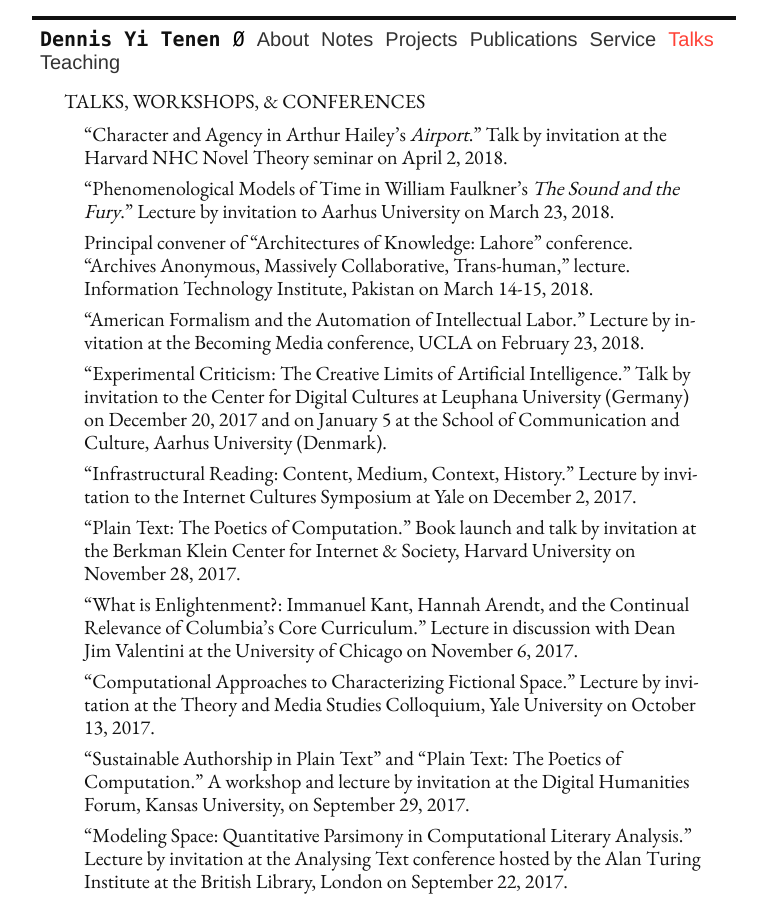
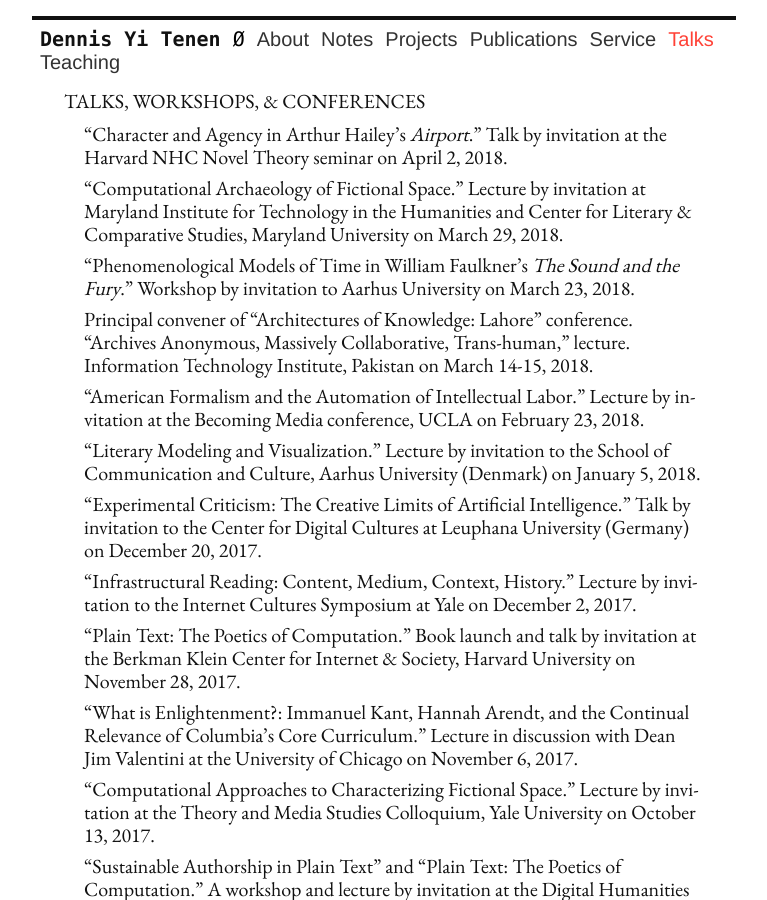
Before and after one commit to denten/denten.github.io, a Jekyll site: the page built from _pages/talks.md, in a window 1280 px wide and 900 px high. Shown: the whole window, without its empty margins (256-1023 px from the left). Built offline with Jekyll 4.4.1, drawn with Linux system fonts in a browser that asks for light colours.

Commit message:
small updates

```diff
--- a/_includes/CV/06-talks.md
+++ b/_includes/CV/06-talks.md
@@ -3,17 +3,22 @@
 
 - "Character and Agency in Arthur Hailey's *Airport*." Talk by invitation at
   the Harvard NHC Novel Theory seminar on April 2, 2018.
+- "Computational Archaeology of Fictional Space." Lecture by invitation at
+  Maryland Institute for Technology in the Humanities and Center for Literary
+& Comparative Studies, Maryland University on March 29, 2018.
 - "Phenomenological Models of Time in William Faulkner's *The Sound and the
-  Fury*." Lecture by invitation to Aarhus University on March 23, 2018.
+  Fury*." Workshop by invitation to Aarhus University on March 23, 2018.
 - Principal convener of "Architectures of Knowledge: Lahore" conference.
   "Archives Anonymous, Massively Collaborative, Trans-human," lecture.
 Information Technology Institute, Pakistan on March 14-15, 2018.
 - "American Formalism and the Automation of Intellectual Labor." Lecture by
   invitation at the Becoming Media conference, UCLA on February 23, 2018.
+- "Literary Modeling and Visualization." Lecture by invitation to the School
+  of Communication and Culture, Aarhus University (Denmark) on January 5,
+2018.
 - "Experimental Criticism: The Creative Limits of Artificial Intelligence."
   Talk by invitation to the Center for Digital Cultures at Leuphana University
-(Germany) on December 20, 2017 and on January 5 at the School of Communication
-and Culture, Aarhus University (Denmark).
+(Germany) on December 20, 2017.
 - "Infrastructural Reading: Content, Medium, Context, History." Lecture by
   invitation to the Internet Cultures Symposium at Yale on December 2, 2017.
 - "Plain Text: The Poetics of Computation." Book launch and talk by invitation
```
Also changed, not shown: _includes/CV/04-publications.md (+3 -3 lines).
